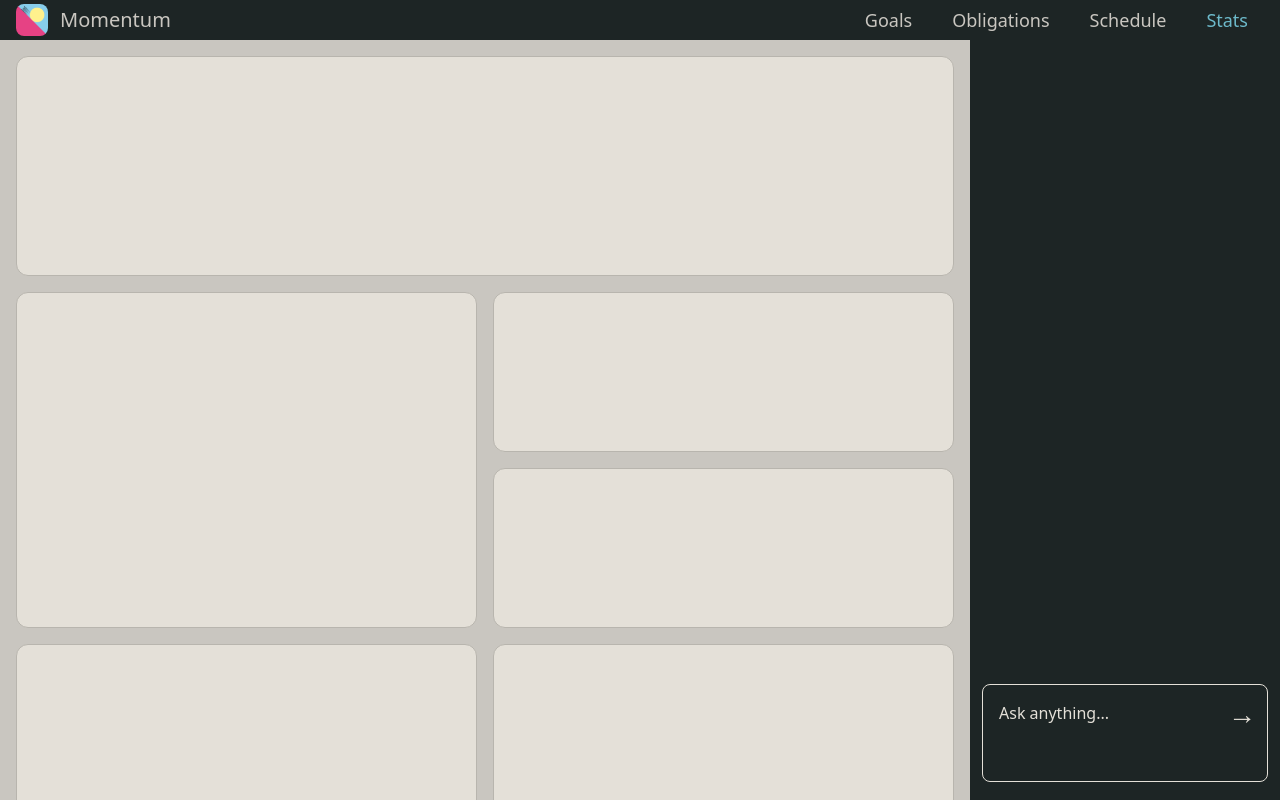
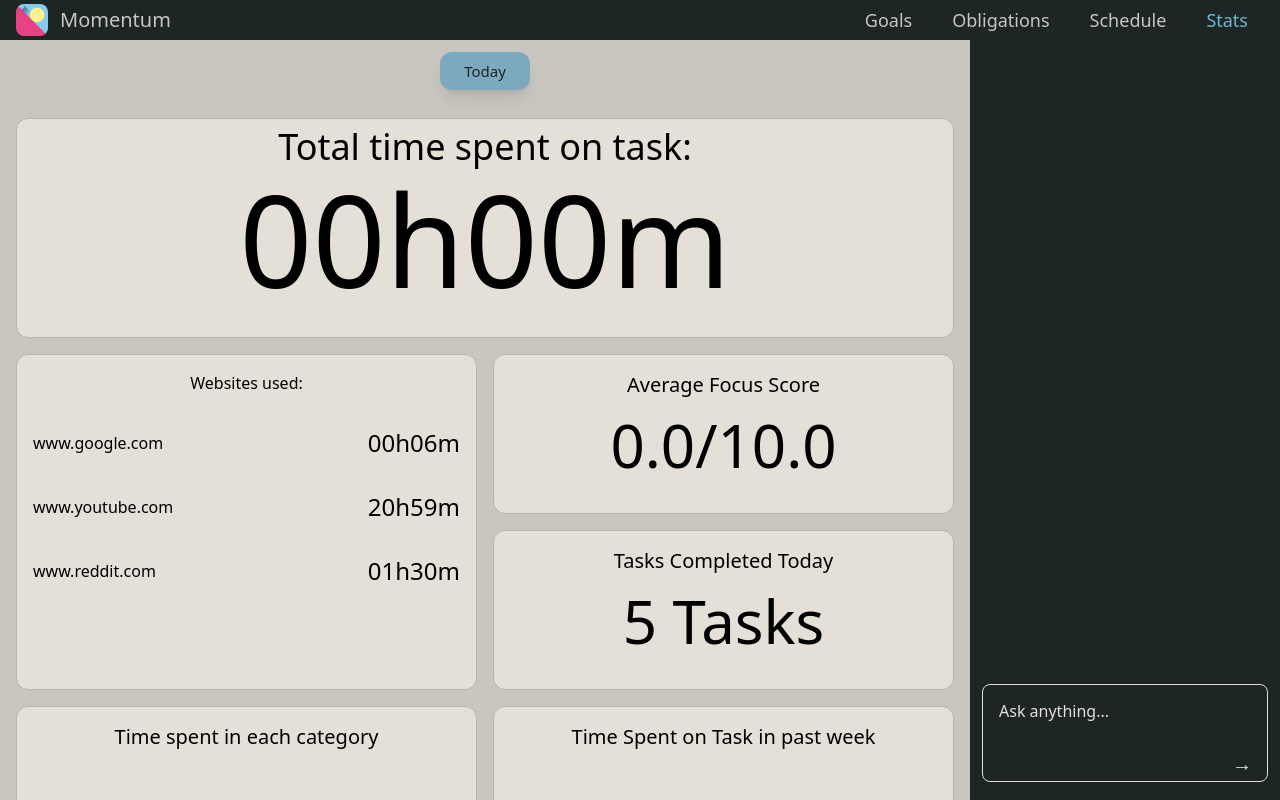
Before and after one commit to Hcookie101/momentum, a Next.js app: page /stats in a window 1280 px wide. Built offline with nearby package versions, Linux system fonts and the light colour scheme.

Commit message:
finshed stats page

```diff
--- a/app/(dashboard)/stats/page.tsx
+++ b/app/(dashboard)/stats/page.tsx
@@ -1,15 +1,48 @@
 import Chat from "@/app/ui/chat";
+import DatePicker from "@/app/ui/date-picker";
 
 export default function Stats() {
   return (
-    <div className="flex h-[calc(100vh-40px)] ">
-      <div className="flex-1 bg-[#C9C6C0] h-full overflow-y-auto grid gap-4 grid-cols-2 grid-rows-[220px_160px_160px_180px_180px] [grid-template-areas:'a_a'_'b_c'_'b_d'_'e_f'_'e_f'] p-4">
-        <div className="[grid-area:a] rounded-xl border border-[#b8b5ae] bg-[#E4E0D8]"></div>
-        <div className="[grid-area:b] rounded-xl border border-[#b8b5ae] bg-[#E4E0D8]"></div>
-        <div className="[grid-area:c] rounded-xl border border-[#b8b5ae] bg-[#E4E0D8]"></div>
-        <div className="[grid-area:d] rounded-xl border border-[#b8b5ae] bg-[#E4E0D8]"></div>
-        <div className="[grid-area:e] rounded-xl border border-[#b8b5ae] bg-[#E4E0D8]"></div>
-        <div className="[grid-area:f] rounded-xl border border-[#b8b5ae] bg-[#E4E0D8]"></div>
+    <div className="flex h-[calc(100vh-40px)]">
+      <div className="flex-1 flex flex-col min-w-0">
+        <DatePicker />
+        <div className="flex-1 min-h-0 bg-[#C9C6C0] overflow-y-auto grid gap-4 grid-cols-2 grid-rows-[220px_160px_160px_180px_180px] [grid-template-areas:'a_a'_'b_c'_'b_d'_'e_f'_'e_f'] p-4">
+          <div className="[grid-area:a] rounded-xl border border-[#b8b5ae] bg-[#E4E0D8]">
+            <h1 className="text-4xl  text-center pt-2">
+              Total time spent on task:{" "}
+            </h1>
+            <h1 className="text-9xl text-center pt-2">00h00m</h1>
+          </div>
+          <div className="[grid-area:b] rounded-xl border border-[#b8b5ae] bg-[#E4E0D8]">
+            <h1 className="p-4 text-center">Websites used: </h1>
+            <div className="grid grid-cols-2 w-full">
+              <p className="p-4 justify-self-start self-center">www.google.com</p>
+              <p className="text-2xl p-4 justify-self-end self-center">00h06m</p>
+            </div>
+            <div className="grid grid-cols-2 w-full">
+              <p className="p-4  justify-self-start self-center">www.youtube.com</p>
+              <p className="text-2xl p-4 justify-self-end self-center">20h59m</p>
+            </div>
+            <div className="grid grid-cols-2 w-full">
+              <p className="p-4 justify-self-start self-center">www.reddit.com</p>
+              <p className="text-2xl p-4 justify-self-end self-center">01h30m</p>
+            </div>
+          </div>
+          <div className="[grid-area:c] rounded-xl border border-[#b8b5ae] bg-[#E4E0D8]">
+            <h1 className="p-4 text-center text-xl">Average Focus Score</h1>
+            <h1 className="text-center text-6xl">0.0/10.0</h1>
+          </div>
+          <div className="[grid-area:d] rounded-xl border border-[#b8b5ae] bg-[#E4E0D8]">
+            <h1 className="p-4 text-center text-xl">Tasks Completed Today</h1>
+            <h1 className="text-center text-6xl">5 Tasks</h1>
+          </div>
+          <div className="[grid-area:e] rounded-xl border border-[#b8b5ae] bg-[#E4E0D8]">
+            <h1 className="p-4 text-center text-xl">Time spent in each category</h1>
+          </div>
+          <div className="[grid-area:f] rounded-xl border border-[#b8b5ae] bg-[#E4E0D8]">
+            <h1 className="p-4 text-center text-xl">Time Spent on Task in past week</h1>
+          </div>
+        </div>
       </div>
       <Chat />
     </div>
--- a/app/ui/chat.tsx
+++ b/app/ui/chat.tsx
@@ -7,15 +7,16 @@
   return (
     <div className="flex h-[calc(100vh-40px)] w-[310px] flex-col bg-[#1D2525]">
       <div className="flex-1"></div>
-      <div className="p-3 relative">
+      <div className="p-3">
+        <div className="relative">
           <textarea
             value={message}
             onChange={(e) => setMessage(e.target.value)}
-          className="resize-none w-full px-4 pb-10 pt-4 h-[98px] rounded-lg bg-[#1D2525] text-white border-1 border-[#E4E0D8] placeholder:text-[#E4E0D8] placeholder:font-light"
+            className="resize-none w-full px-4 pt-3.5 pb-11 h-[98px] rounded-lg bg-[#1D2525] text-white border-1 border-[#E4E0D8] placeholder:text-[#E4E0D8] placeholder:font-light"
             placeholder="Ask anything..."
           ></textarea>
           <button
-          className="absolute right-6 top-5 text-[28px] text-[#E4E0D8] transition-transform hover:translate-x-1"
+            className="absolute bottom-2 right-2.5 flex h-8 w-8 items-center justify-center rounded-full text-xl leading-none text-[#E4E0D8] transition-all hover:translate-x-0.5 hover:bg-white/10"
             onClick={() => {
               console.log(message);
               setMessage("");
@@ -25,5 +26,6 @@
           </button>
         </div>
       </div>
+    </div>
   );
 }
--- /dev/null
+++ b/app/ui/date-picker.tsx
@@ -0,0 +1,59 @@
+"use client";
+
+import { useRef, useState } from "react";
+
+function toLocalDateString(date: Date): string {
+  const year = date.getFullYear();
+  const month = String(date.getMonth() + 1).padStart(2, "0");
+  const day = String(date.getDate()).padStart(2, "0");
+  return `${year}-${month}-${day}`;
+}
+
+export default function DatePicker() {
+  const [selectedDate, setSelectedDate] = useState(() =>
+    toLocalDateString(new Date())
+  );
+  const inputRef = useRef<HTMLInputElement>(null);
+
+  const isToday = selectedDate === toLocalDateString(new Date());
+
+  const displayText = isToday
+    ? "Today"
+    : new Date(`${selectedDate}T00:00:00`).toLocaleDateString("en-US", {
+        month: "short",
+        day: "numeric",
+      });
+
+  function openPicker() {
+    const input = inputRef.current;
+    if (!input) return;
+    try {
+      input.showPicker();
+    } catch {
+      // Fallback for browsers without showPicker() support
+      input.click();
+    }
+  }
+
+  return (
+    <div className="flex items-center justify-center bg-[#C9C6C0] py-3">
+      <button
+        type="button"
+        onClick={openPicker}
+        aria-label="Change date"
+        className="relative h-[2.5em] w-[6em] rounded-xl bg-[#7CA9BD] text-[15px] font-medium text-[#1D2525] shadow-lg transition-transform hover:scale-105 hover:brightness-110 focus:outline-none focus-visible:ring-2 focus-visible:ring-[#6DBACB] focus-visible:ring-offset-2"
+      >
+        {displayText}
+      </button>
+      <input
+        ref={inputRef}
+        type="date"
+        value={selectedDate}
+        onChange={(e) => e.target.value && setSelectedDate(e.target.value)}
+        className="sr-only"
+        tabIndex={-1}
+        aria-hidden="true"
+      />
+    </div>
+  );
+}
```
Lines whose indentation alone changed are shown as unchanged.
